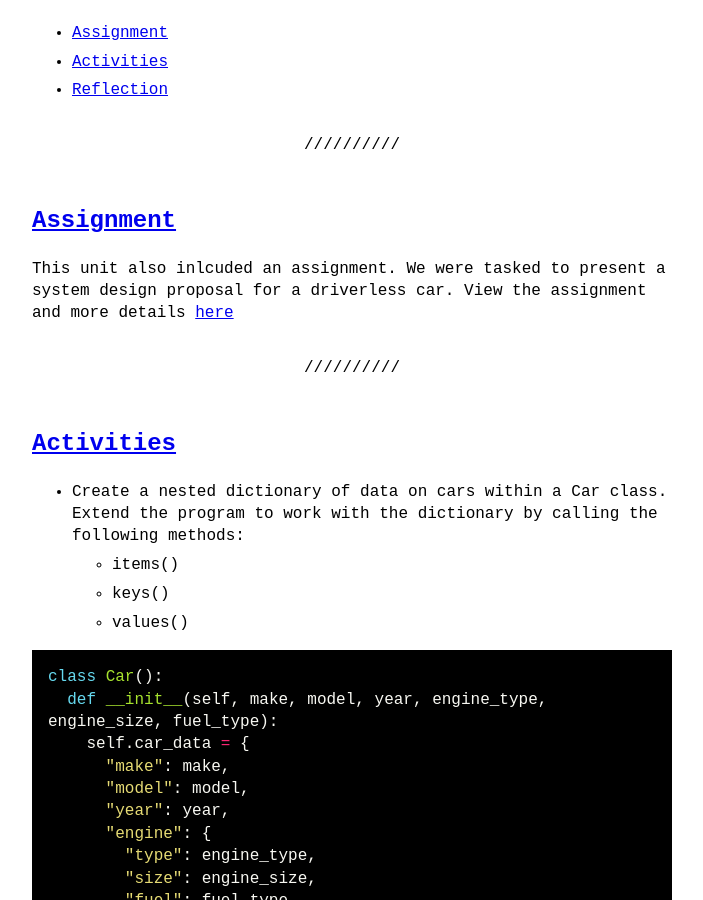
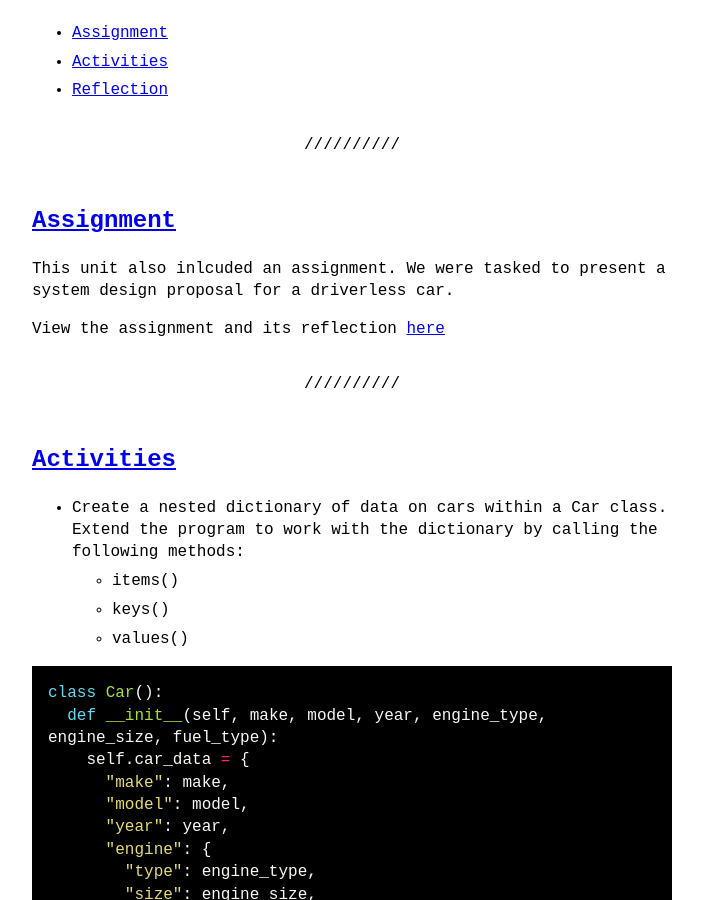
Before and after one commit to nkosi-tauro/essex-eportfolio-old, a Jekyll site: the page built from module_oop/unit7.md, in a window 1280 px wide and 900 px high, scrolled down 322 px. Shown: the whole window, without its empty margins (288-991 px from the left). Built offline with Jekyll 4.4.1, drawn with Linux system fonts in a browser that asks for light colours.

Commit message:
update info

```diff
--- a/module_oop/unit7.md
+++ b/module_oop/unit7.md
@@ -12,7 +12,8 @@ permalink: module_oop/unit7/
 ---
 ## [Assignment](#assignment)
 This unit also inlcuded an assignment. We were tasked to present a system design proposal for a driverless car.
-View the assignment and more details [here](/eportfolio/module_oop/system_design/)
+
+View the assignment and its reflection [here](/eportfolio/module_oop/system_design/)
 
 ---
 ## [Activities](#activities)
```
